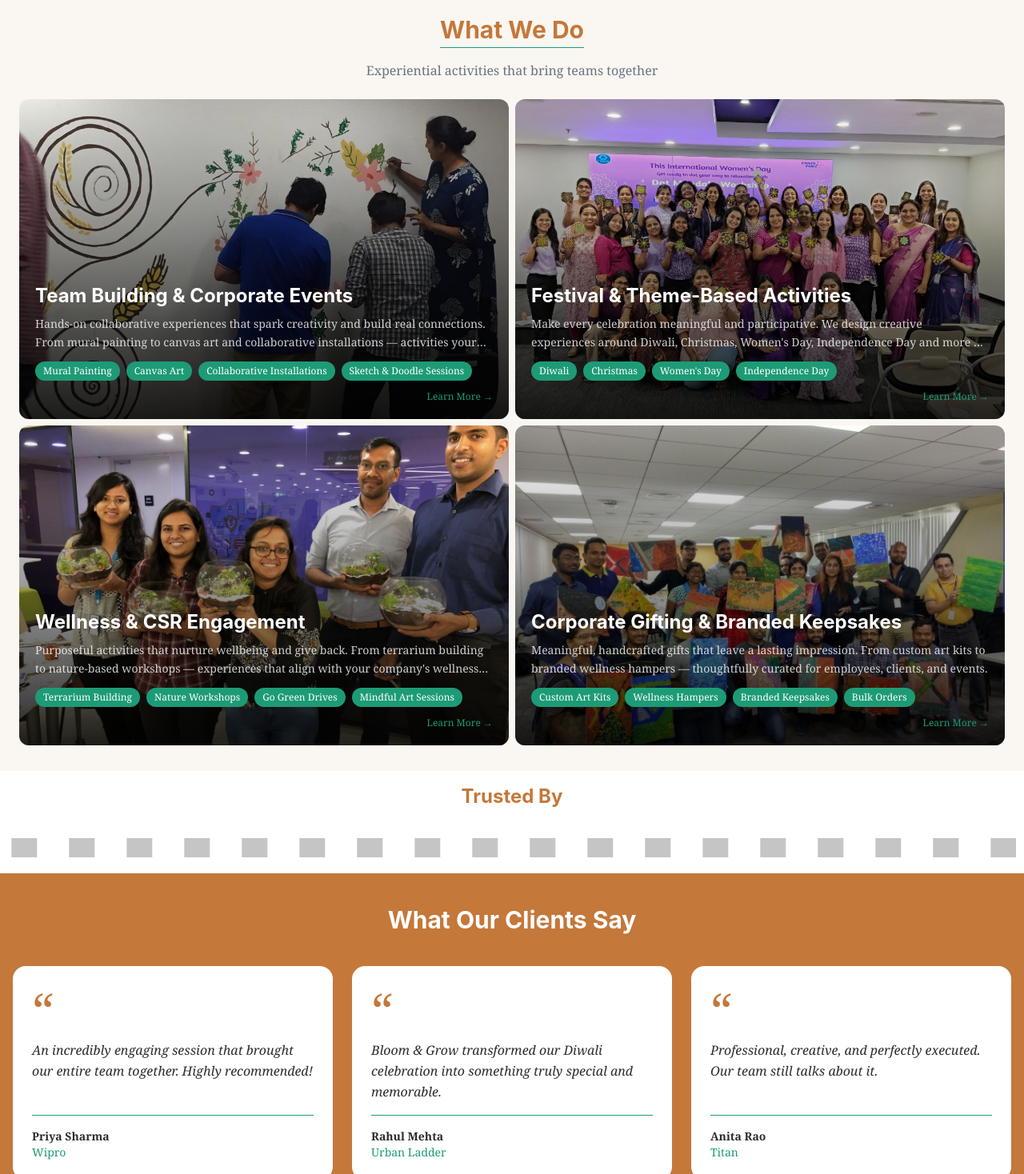
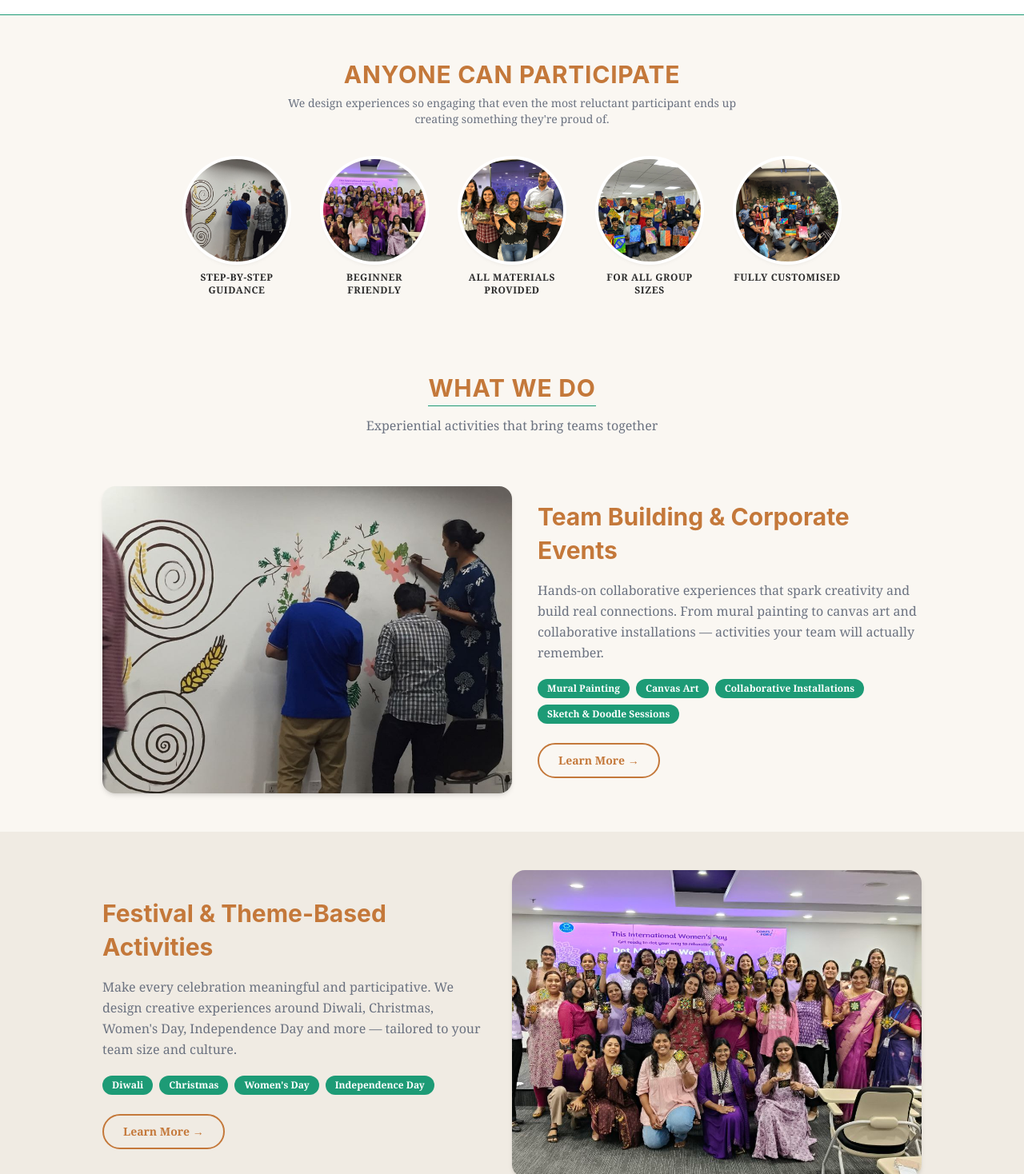
Before and after one commit to poojakachroo-ai/bloom-and-grow, a Next.js app: page / in a window 1280 px wide. Shown: the part 982-2450 px from the top of the page at 80% size. Built offline with nearby package versions, Linux system fonts and the light colour scheme; grey boxes are pictures that could not be loaded.

Commit message:
painball

```diff
--- /dev/null
+++ b/app/components/AnnouncementBar.tsx
@@ -0,0 +1,28 @@
+"use client";
+
+const items = [
+  "Since 2013 — Over a Decade of Experience",
+  "500+ Events Delivered Across India",
+  "Fully Customised to Your Team & Culture",
+];
+
+export default function AnnouncementBar() {
+  return (
+    <div className="w-full bg-[#1d9b76] px-4 py-2">
+      <div className="mx-auto hidden max-w-5xl grid-cols-3 divide-x divide-white/30 md:grid">
+        {items.map((item) => (
+          <p
+            key={item}
+            className="px-4 text-center text-xs font-medium tracking-wide text-white"
+          >
+            {item}
+          </p>
+        ))}
+      </div>
+      {/* Mobile: single item */}
+      <p className="text-center text-xs font-medium tracking-wide text-white md:hidden">
+        Since 2013 · 500+ Events · 20+ Cities
+      </p>
+    </div>
+  );
+}
--- /dev/null
+++ b/app/components/Founder.tsx
@@ -0,0 +1,53 @@
+"use client";
+
+import Image from "next/image";
+
+export default function Founder() {
+  return (
+    <section className="bg-[#FAF7F2] px-4 py-14 sm:px-6">
+      <div className="mx-auto flex max-w-4xl flex-col items-center gap-10 md:flex-row md:items-start">
+        {/* Photo */}
+        <div className="relative h-64 w-64 shrink-0 overflow-hidden rounded-full shadow-lg ring-4 ring-[#1d9b76]/30 md:h-72 md:w-72">
+          <Image
+            src="/images/hero1.jpg"
+            alt="Founder of Bloom & Grow"
+            fill
+            className="object-cover object-top"
+            sizes="(max-width: 768px) 256px, 288px"
+          />
+        </div>
+
+        {/* Text */}
+        <div>
+          <p
+            className="mb-2 text-xs font-semibold uppercase tracking-widest"
+            style={{ color: "#1d9b76" }}
+          >
+            Meet Our Founder
+          </p>
+          <h2 className="text-2xl font-bold md:text-3xl" style={{ color: "#C4783A" }}>
+            The Heart Behind Bloom & Grow
+          </h2>
+          <div className="mt-5 space-y-4 text-base leading-relaxed text-[#6b7280]">
+            <p>
+              Bloom & Grow was born from a simple belief: that the best team experiences aren&apos;t
+              just fun — they&apos;re meaningful. We started in 2013 with a single workshop in
+              Bangalore, and what we discovered was something powerful. When people create together,
+              they connect differently.
+            </p>
+            <p>
+              Today we work with teams across 20+ cities, designing experiences that range from
+              canvas painting to terrarium building, perfume blending to festival celebrations —
+              all guided by the same principle: make it personal, make it memorable, make it
+              something people talk about long after the event.
+            </p>
+            <p>
+              If you can&apos;t imagine your team doing something creative together, you&apos;re
+              exactly who we designed this for.
+            </p>
+          </div>
+        </div>
+      </div>
+    </section>
+  );
+}
--- /dev/null
+++ b/app/components/InstagramGrid.tsx
@@ -0,0 +1,72 @@
+"use client";
+
+import Image from "next/image";
+import { content } from "../../content";
+
+const photos = [
+  "/images/hero1.jpg",
+  "/images/hero2.jpg",
+  "/images/hero3.jpg",
+  "/images/service-festival.jpg",
+  "/images/tb-painting.jpg",
+  "/images/tb-perfume.jpg",
+];
+
+export default function InstagramGrid() {
+  return (
+    <section className="bg-white px-4 py-14 sm:px-6">
+      <h2
+        className="mb-2 text-center text-2xl font-bold uppercase tracking-wide sm:text-3xl"
+        style={{ color: "#C4783A" }}
+      >
+        #OnTheGram
+      </h2>
+      <p className="mb-8 text-center text-sm text-[#6b7280]">
+        Follow our journey on Instagram
+      </p>
+
+      <div className="mx-auto grid max-w-4xl grid-cols-3 gap-1 sm:gap-2">
+        {photos.map((src, i) => (
+          <a
+            key={i}
+            href={content.company.social.instagram}
+            target="_blank"
+            rel="noopener noreferrer"
+            className="group relative block aspect-square overflow-hidden"
+          >
+            <Image
+              src={src}
+              alt=""
+              fill
+              className="object-cover object-center transition-transform duration-300 group-hover:scale-105"
+              sizes="(max-width: 640px) 33vw, (max-width: 1024px) 25vw, 200px"
+            />
+            {/* Hover overlay */}
+            <div className="absolute inset-0 flex items-center justify-center bg-black/0 transition-colors duration-300 group-hover:bg-black/30">
+              <svg
+                className="h-8 w-8 text-white opacity-0 transition-opacity duration-300 group-hover:opacity-100"
+                fill="currentColor"
+                viewBox="0 0 24 24"
+                aria-hidden
+              >
+                <path d="M12 2.163c3.204 0 3.584.012 4.85.07 3.252.148 4.771 1.691 4.919 4.919.058 1.265.069 1.645.069 4.849 0 3.205-.012 3.584-.069 4.849-.149 3.225-1.664 4.771-4.919 4.919-1.266.058-1.644.07-4.85.07-3.204 0-3.584-.012-4.849-.07-3.26-.149-4.771-1.699-4.919-4.92-.058-1.265-.07-1.644-.07-4.849 0-3.204.013-3.583.07-4.849.149-3.227 1.664-4.771 4.919-4.919 1.266-.057 1.645-.069 4.849-.069zm0-2.163c-3.259 0-3.667.014-4.947.072-4.358.2-6.78 2.618-6.98 6.98-.059 1.281-.073 1.689-.073 4.948 0 3.259.014 3.668.072 4.948.2 4.358 2.618 6.78 6.98 6.98 1.281.058 1.689.072 4.948.072 3.259 0 3.668-.014 4.948-.072 4.354-.2 6.782-2.618 6.979-6.98.059-1.28.073-1.689.073-4.948 0-3.259-.014-3.667-.072-4.947-.196-4.354-2.617-6.78-6.979-6.98-1.281-.059-1.69-.073-4.949-.073zm0 5.838c-3.403 0-6.162 2.759-6.162 6.162s2.759 6.163 6.162 6.163 6.162-2.759 6.162-6.163c0-3.403-2.759-6.162-6.162-6.162zm0 10.162c-2.209 0-4-1.79-4-4 0-2.209 1.791-4 4-4s4 1.791 4 4c0 2.21-1.791 4-4 4zm6.406-11.845c-.796 0-1.441.645-1.441 1.44s.645 1.44 1.441 1.44c.795 0 1.439-.645 1.439-1.44s-.644-1.44-1.439-1.44z" />
+              </svg>
+            </div>
+          </a>
+        ))}
+      </div>
+
+      <div className="mt-8 text-center">
+        <a
+          href={content.company.social.instagram}
+          target="_blank"
+          rel="noopener noreferrer"
+          className="inline-flex items-center gap-2 rounded-full border-2 px-6 py-2.5 text-sm font-semibold transition-colors hover:bg-[#C4783A] hover:text-white hover:border-[#C4783A]"
+          style={{ borderColor: "#C4783A", color: "#C4783A" }}
+        >
+          Follow Us on Instagram
+        </a>
+      </div>
+    </section>
+  );
+}
--- a/app/components/Services.tsx
+++ b/app/components/Services.tsx
@@ -15,6 +15,7 @@ const services = [
     ],
     image: "/images/hero2.jpg",
     link: "/services/team-building",
+    bg: "#FAF7F2",
   },
   {
     title: "Festival & Theme-Based Activities",
@@ -23,6 +24,7 @@ const services = [
     highlights: ["Diwali", "Christmas", "Women's Day", "Independence Day"],
     image: "/images/service-festival.jpg",
     link: "/services/festival-events",
+    bg: "#f0ebe3",
   },
   {
     title: "Wellness & CSR Engagement",
@@ -36,6 +38,7 @@ const services = [
     ],
     image: "/images/hero1.jpg",
     link: "/services/wellness-csr",
+    bg: "#FAF7F2",
   },
   {
     title: "Corporate Gifting & Branded Keepsakes",
@@ -49,79 +52,84 @@ const services = [
     ],
     image: "/images/hero3.jpg",
     link: "/services/corporate-gifting",
+    bg: "#f0ebe3",
   },
 ];
 
 export default function Services() {
   return (
-    <section className="bg-[#FAF7F2] py-8">
-      <div className="px-4 sm:px-6">
+    <section>
+      <div className="px-4 pt-10 pb-4 sm:px-6 bg-[#FAF7F2]">
         <h2
-          className="mx-auto max-w-max border-b border-[#1d9b76] mb-4 pb-1 text-2xl font-bold sm:text-3xl"
+          className="mx-auto max-w-max border-b border-[#1d9b76] mb-2 pb-1 text-2xl font-bold uppercase tracking-wide sm:text-3xl"
           style={{ color: "#C4783A" }}
         >
           What We Do
         </h2>
-        <p className="mx-auto mt-3 text-center text-base text-[#6b7280]">
+        <p className="mt-3 text-center text-base text-[#6b7280]">
           Experiential activities that bring teams together
         </p>
-        <div className="mt-6 grid grid-cols-1 gap-2 md:grid-cols-2">
-          {services.map((service, index) => (
-            <article
-              key={index}
-              className="group relative h-[400px] w-full overflow-hidden rounded-xl"
+      </div>
+
+      {services.map((service, index) => {
+        const imageLeft = index % 2 === 0;
+        return (
+          <div
+            key={service.title}
+            style={{ backgroundColor: service.bg }}
+            className="px-4 py-12 sm:px-6"
+          >
+            <div
+              className={`mx-auto flex max-w-5xl flex-col gap-8 md:flex-row md:items-center ${
+                imageLeft ? "" : "md:flex-row-reverse"
+              }`}
             >
-              {/* Background image */}
-              <div className="absolute inset-0">
+              {/* Image */}
+              <div className="relative h-72 w-full overflow-hidden rounded-2xl shadow-md md:h-96 md:w-1/2 shrink-0">
                 <Image
                   src={service.image}
-                  alt=""
+                  alt={service.title}
                   fill
-                  className="object-cover"
-                  sizes="(max-width: 768px) 100vw, 33vw"
+                  className="object-cover object-center"
+                  sizes="(max-width: 768px) 100vw, 50vw"
                 />
               </div>
-              {/* Dark gradient overlay */}
-              <div
-                className="absolute inset-0"
-                style={{
-                  background:
-                    "linear-gradient(to top, rgba(0,0,0,0.85) 0%, rgba(0,0,0,0.3) 60%, transparent 100%)",
-                }}
-                aria-hidden
-              />
-              {/* Card content */}
-              <div className="absolute inset-0 flex flex-col justify-end p-5">
-                <h3 className="text-xl font-bold text-white sm:text-2xl">
+
+              {/* Text */}
+              <div className="md:w-1/2">
+                <h3
+                  className="text-2xl font-bold leading-snug md:text-3xl"
+                  style={{ color: "#C4783A" }}
+                >
                   {service.title}
                 </h3>
-                <p className="mt-2 line-clamp-2 text-sm leading-relaxed text-white/80">
+                <p className="mt-4 text-base leading-relaxed text-[#6b7280]">
                   {service.description}
                 </p>
                 {/* Highlight pills */}
-                <div className="mt-3 flex flex-wrap gap-2">
-                  {service.highlights.map((highlight) => (
+                <div className="mt-5 flex flex-wrap gap-2">
+                  {service.highlights.map((h) => (
                     <span
-                      key={highlight}
-                      className="rounded-full px-2.5 py-1 text-xs font-medium text-white"
+                      key={h}
+                      className="rounded-full px-3 py-1 text-xs font-semibold text-white"
                       style={{ backgroundColor: "#1d9b76" }}
                     >
-                      {highlight}
+                      {h}
                     </span>
                   ))}
                 </div>
                 <a
                   href={service.link}
-                  className="mt-3 self-end text-xs font-medium"
-                  style={{ color: "#1d9b76" }}
+                  className="mt-6 inline-block rounded-full border-2 px-6 py-2.5 text-sm font-semibold transition-colors hover:bg-[#C4783A] hover:text-white"
+                  style={{ borderColor: "#C4783A", color: "#C4783A" }}
                 >
                   Learn More →
                 </a>
               </div>
-            </article>
-          ))}
-        </div>
-      </div>
+            </div>
+          </div>
+        );
+      })}
     </section>
   );
 }
--- a/app/components/Testimonials.tsx
+++ b/app/components/Testimonials.tsx
@@ -6,46 +6,68 @@ import { content } from "../../content";
 const SWIPE_THRESHOLD = 50;
 const testimonials = content.testimonials;
 
-function TestimonialCard({
+function StarRating() {
+  return (
+    <div className="flex gap-0.5" aria-label="5 stars">
+      {[...Array(5)].map((_, i) => (
+        <svg key={i} className="h-4 w-4" viewBox="0 0 20 20" fill="#C4783A">
+          <path d="M9.049 2.927c.3-.921 1.603-.921 1.902 0l1.07 3.292a1 1 0 00.95.69h3.462c.969 0 1.371 1.24.588 1.81l-2.8 2.034a1 1 0 00-.364 1.118l1.07 3.292c.3.921-.755 1.688-1.54 1.118l-2.8-2.034a1 1 0 00-1.175 0l-2.8 2.034c-.784.57-1.838-.197-1.539-1.118l1.07-3.292a1 1 0 00-.364-1.118L2.98 8.72c-.783-.57-.38-1.81.588-1.81h3.461a1 1 0 00.951-.69l1.07-3.292z" />
+        </svg>
+      ))}
+    </div>
+  );
+}
+
+function PolaroidCard({
   quote,
   author,
   company,
+  rotation,
 }: {
   quote: string;
   author: string;
   company: string;
+  rotation: number;
 }) {
   return (
-    <article className="flex h-full flex-col rounded-2xl bg-white p-6">
-      <span
-        className="font-serif text-6xl leading-none"
-        style={{ color: "#C4783A", fontFamily: "Georgia, serif" }}
+    <article
+      className="flex flex-col bg-white p-4 pb-6 shadow-lg"
+      style={{
+        transform: `rotate(${rotation}deg)`,
+        maxWidth: 280,
+      }}
+    >
+      {/* Polaroid photo area */}
+      <div
+        className="mb-4 h-36 w-full"
+        style={{ backgroundColor: "#f0ebe3" }}
         aria-hidden
       >
-        &ldquo;
-      </span>
-      <blockquote className="mt-2 flex-1">
-        <p
-          className="text-base italic leading-relaxed"
-          style={{ color: "#2C2C2C" }}
-        >
-          {quote}
-        </p>
+        <div className="flex h-full items-center justify-center">
+          <span
+            className="font-serif text-7xl leading-none"
+            style={{ color: "#C4783A", fontFamily: "Georgia, serif" }}
+          >
+            &ldquo;
+          </span>
+        </div>
+      </div>
+
+      <StarRating />
+      <blockquote className="mt-3 flex-1">
+        <p className="text-sm italic leading-relaxed text-[#2C2C2C]">{quote}</p>
       </blockquote>
-      <div
-        className="my-4 h-px w-full shrink-0"
-        style={{ backgroundColor: "#1d9b76" }}
-        aria-hidden
-      />
-      <footer className="shrink-0">
+      <footer className="mt-4">
         <p className="text-sm font-bold text-[#2C2C2C]">{author}</p>
-        <p className="text-sm" style={{ color: "#1d9b76" }}>
+        <p className="text-xs" style={{ color: "#1d9b76" }}>
           {company}
         </p>
       </footer>
     </article>
   );
 }
+
+const rotations = [-2, 1, -1.5];
 
 export default function Testimonials() {
   const [currentIndex, setCurrentIndex] = useState(0);
@@ -78,42 +100,41 @@ export default function Testimonials() {
   );
 
   return (
-    <section
-      className="px-4 py-10"
-      style={{ backgroundColor: "#C4783A" }}
-    >
-      <h2 className="mb-10 text-center text-2xl font-bold text-white sm:text-3xl">
+    <section className="px-4 py-14" style={{ backgroundColor: "#C4783A" }}>
+      <h2 className="mb-2 text-center text-2xl font-bold uppercase tracking-wide text-white sm:text-3xl">
         What Our Clients Say
       </h2>
+      <p className="mb-12 text-center text-sm text-white/80">
+        Real experiences from real teams
+      </p>
 
-      {/* Mobile: single card, swipeable */}
+      {/* Mobile: single card swipeable */}
       <div
         className="md:hidden"
         onTouchStart={handleTouchStart}
         onTouchEnd={handleTouchEnd}
       >
-        <div className="overflow-hidden">
+        <div className="flex justify-center overflow-hidden">
           <div
             className="flex transition-transform duration-300 ease-out"
-            style={{
-              transform: `translateX(-${currentIndex * 100}%)`,
-            }}
+            style={{ transform: `translateX(-${currentIndex * 100}%)`, width: "100%" }}
           >
             {testimonials.map((t, i) => (
               <div
                 key={i}
-                className="w-full shrink-0 px-1"
+                className="w-full shrink-0 flex justify-center px-4"
               >
-                <TestimonialCard
+                <PolaroidCard
                   quote={t.quote}
                   author={t.author}
                   company={t.company}
+                  rotation={rotations[i % rotations.length]}
                 />
               </div>
             ))}
           </div>
         </div>
-        <div className="mt-6 flex justify-center gap-2">
+        <div className="mt-8 flex justify-center gap-2">
           {testimonials.map((_, i) => (
             <button
               key={i}
@@ -129,14 +150,15 @@ export default function Testimonials() {
         </div>
       </div>
 
-      {/* Desktop: 3 cards in a row */}
-      <div className="hidden gap-6 md:grid md:grid-cols-3">
+      {/* Desktop: scattered polaroid layout */}
+      <div className="hidden md:flex md:flex-wrap md:justify-center md:gap-12 md:px-8">
         {testimonials.map((t, i) => (
-          <TestimonialCard
+          <PolaroidCard
             key={i}
             quote={t.quote}
             author={t.author}
             company={t.company}
+            rotation={rotations[i % rotations.length]}
           />
         ))}
       </div>
--- /dev/null
+++ b/app/components/WhyUs.tsx
@@ -0,0 +1,61 @@
+"use client";
+
+import Image from "next/image";
+
+const features = [
+  {
+    image: "/images/hero2.jpg",
+    label: "Step-by-Step Guidance",
+  },
+  {
+    image: "/images/service-festival.jpg",
+    label: "Beginner Friendly",
+  },
+  {
+    image: "/images/hero1.jpg",
+    label: "All Materials Provided",
+  },
+  {
+    image: "/images/hero3.jpg",
+    label: "For All Group Sizes",
+  },
+  {
+    image: "/images/tb-painting.jpg",
+    label: "Fully Customised",
+  },
+];
+
+export default function WhyUs() {
+  return (
+    <section className="bg-[#FAF7F2] py-14 px-4">
+      <h2
+        className="mb-2 text-center text-2xl font-bold sm:text-3xl uppercase tracking-wide"
+        style={{ color: "#C4783A" }}
+      >
+        Anyone Can Participate
+      </h2>
+      <p className="mx-auto mb-10 max-w-xl text-center text-sm text-[#6b7280]">
+        We design experiences so engaging that even the most reluctant participant ends up
+        creating something they&apos;re proud of.
+      </p>
+      <div className="mx-auto flex max-w-4xl flex-wrap justify-center gap-8">
+        {features.map((f) => (
+          <div key={f.label} className="flex flex-col items-center gap-3" style={{ width: 140 }}>
+            <div className="relative h-32 w-32 overflow-hidden rounded-full shadow-md ring-4 ring-white">
+              <Image
+                src={f.image}
+                alt={f.label}
+                fill
+                className="object-cover object-center"
+                sizes="128px"
+              />
+            </div>
+            <p className="text-center text-xs font-semibold uppercase tracking-wider text-[#2C2C2C]">
+              {f.label}
+            </p>
+          </div>
+        ))}
+      </div>
+    </section>
+  );
+}
--- a/app/layout.tsx
+++ b/app/layout.tsx
@@ -5,6 +5,9 @@ export const metadata: Metadata = {
   title: "Bloom & Grow | Corporate Events & Workshops | Bangalore",
   description:
     "Unforgettable team experiences, beautifully crafted. Team building, festival events, wellness & CSR activities in Bangalore.",
+  icons: {
+    icon: "/favicon.svg",
+  },
 };
 
 export default function RootLayout({
--- a/app/page.tsx
+++ b/app/page.tsx
@@ -1,22 +1,30 @@
+import AnnouncementBar from "./components/AnnouncementBar";
 import Header from "./components/Header";
 import Hero from "./components/Hero";
 import CredibilityBar from "./components/CredibilityBar";
+import WhyUs from "./components/WhyUs";
 import Services from "./components/Services";
 import Clients from "./components/Clients";
 import Testimonials from "./components/Testimonials";
+import Founder from "./components/Founder";
+import InstagramGrid from "./components/InstagramGrid";
 import CallToAction from "./components/CallToAction";
 import Footer from "./components/Footer";
 
 export default function Home() {
   return (
     <div className="min-h-screen bg-[#FAF7F2] text-[#2C2C2C]">
+      <AnnouncementBar />
       <Header />
       <main>
         <Hero />
         <CredibilityBar />
+        <WhyUs />
         <Services />
         <Clients />
         <Testimonials />
+        <Founder />
+        <InstagramGrid />
         <CallToAction />
         <Footer />
       </main>
```
Also changed, not shown: app/favicon.svg (added), public/favicon.svg (added).
